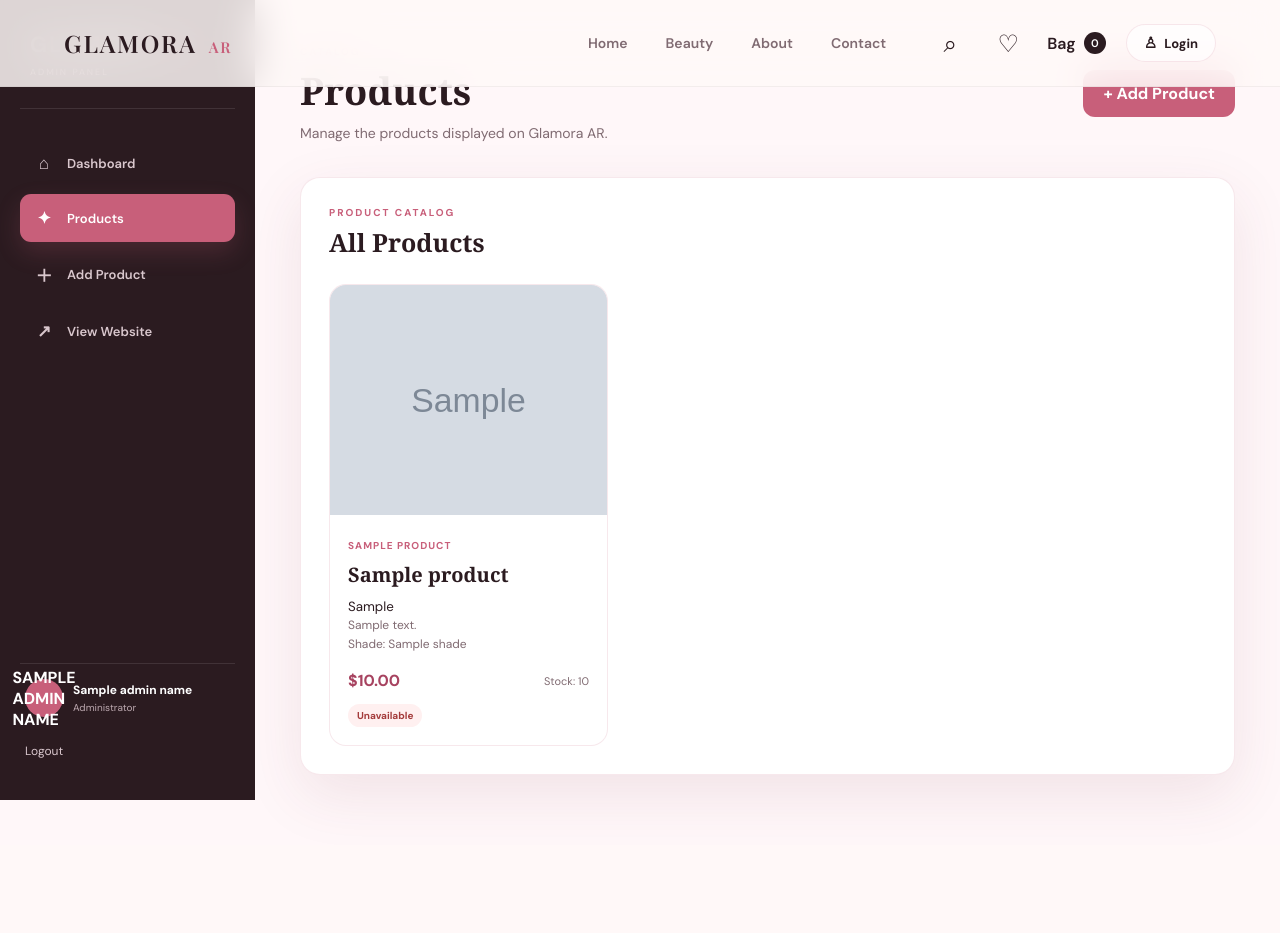
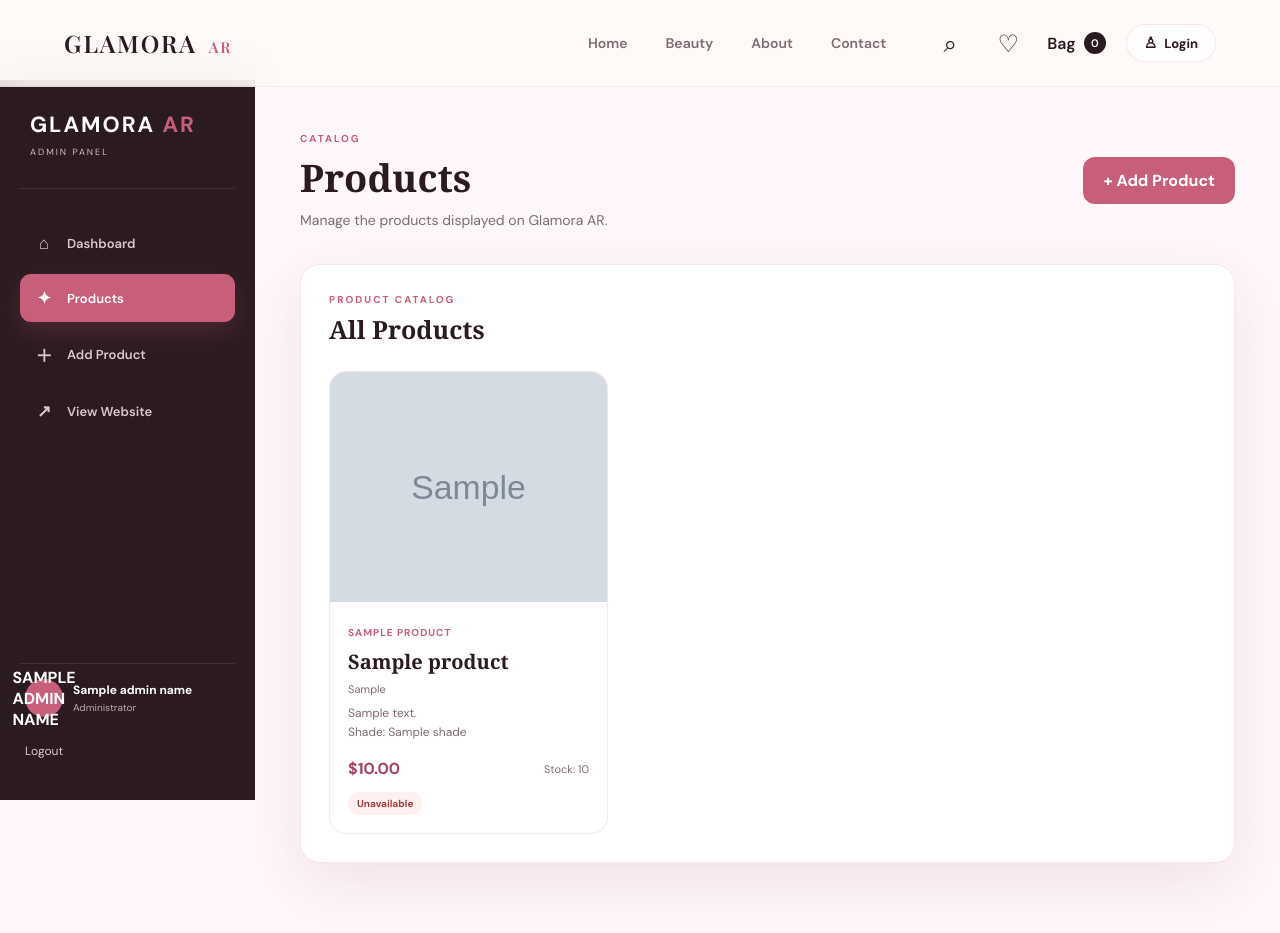
Before and after one commit to Dipika-sigdel7/Glamora-AR, a Flask app: template templates/admin/products.html in a window 1280 px wide. Before the commit the page ends 800 px from the top, so only its background shows below. Run offline with Flask 3, Linux system fonts and the light colour scheme; the template is opened without the code that fills it: most values are stand-ins (such as "Sample title", 1, 10 or a date in 2020); grey boxes marked "Sample" are stand-in pictures.

Commit message:
Initial commit

```diff
--- a/static/css/admin.css
+++ b/static/css/admin.css
@@ -13,6 +13,10 @@
     --admin-transition: 0.3s cubic-bezier(0.22, 1, 0.36, 1);
 }
 
+
+/* =========================================================
+   GLOBAL
+   ========================================================= */
 
 * {
     box-sizing: border-box;
@@ -46,9 +50,11 @@ a {
 
 .admin-auth-page {
     min-height: 100vh;
+
     display: flex;
     align-items: center;
     justify-content: center;
+
     background:
         radial-gradient(
             circle at top left,
@@ -61,6 +67,7 @@ a {
             transparent 35%
         ),
         var(--admin-bg);
+
     overflow: hidden;
 }
 
@@ -234,6 +241,7 @@ a {
     outline: none;
     color: var(--admin-text);
     font: inherit;
+
     transition:
         border-color var(--admin-transition),
         box-shadow var(--admin-transition);
@@ -258,16 +266,21 @@ a {
 .admin-primary-button {
     border: 0;
     cursor: pointer;
+
     display: inline-flex;
     align-items: center;
     justify-content: center;
     gap: 12px;
+
     background: var(--admin-accent);
     color: white;
+
     border-radius: 12px;
     padding: 13px 20px;
+
     font: inherit;
     font-weight: 700;
+
     transition:
         transform var(--admin-transition),
         background var(--admin-transition),
@@ -336,7 +349,7 @@ a {
 
 
 /* =========================================================
-   ADMIN LAYOUT
+   ADMIN PAGE
    ========================================================= */
 
 .admin-page {
@@ -345,17 +358,73 @@ a {
 }
 
 
+/* =========================================================
+   WEBSITE HEADER
+   IMPORTANT:
+   The Home-page navbar must remain above the admin layout.
+   ========================================================= */
+
+.admin-page .navbar {
+    position: relative;
+    top: auto;
+    left: auto;
+    width: 100%;
+    z-index: 100;
+}
+
+
+.admin-page .navbar .logo {
+    text-decoration: none;
+}
+
+
+.admin-page .navbar .nav-links a {
+    text-decoration: none;
+}
+
+
+.admin-page .navbar .nav-actions button,
+.admin-page .navbar .nav-actions a {
+    text-decoration: none;
+}
+
+
+/* =========================================================
+   ADMIN LAYOUT
+   ========================================================= */
+
+.admin-layout {
+    position: relative;
+    min-height: calc(100vh - 80px);
+}
+
+
+/* =========================================================
+   ADMIN SIDEBAR
+   ========================================================= */
+
 .admin-sidebar {
     position: fixed;
-    top: 0;
+
+    /*
+       IMPORTANT:
+       Start below the website navbar.
+    */
+    top: 80px;
+
     left: 0;
+
     width: 255px;
-    height: 100vh;
+    height: calc(100vh - 80px);
+
     background: var(--admin-sidebar);
     color: white;
+
     padding: 30px 20px;
+
     display: flex;
     flex-direction: column;
+
     z-index: 20;
 }
 
@@ -394,11 +463,16 @@ a {
     display: flex;
     align-items: center;
     gap: 13px;
+
     padding: 13px 14px;
+
     border-radius: 11px;
+
     color: #d9c7cd;
+
     font-size: 13px;
     font-weight: 600;
+
     transition:
         background var(--admin-transition),
         color var(--admin-transition),
@@ -436,7 +510,9 @@ a {
     display: flex;
     align-items: center;
     gap: 10px;
+
     padding: 15px 5px;
+
     border-top: 1px solid rgba(255,255,255,0.10);
 }
 
@@ -444,11 +520,15 @@ a {
 .admin-avatar {
     width: 38px;
     height: 38px;
+
     border-radius: 50%;
+
     background: var(--admin-accent);
+
     display: flex;
     align-items: center;
     justify-content: center;
+
     font-weight: 800;
 }
 
@@ -470,6 +550,7 @@ a {
 .admin-logout {
     display: block;
     padding: 11px 5px;
+
     color: #d9c7cd;
     font-size: 12px;
 }
@@ -480,9 +561,15 @@ a {
 }
 
 
+/* =========================================================
+   ADMIN MAIN
+   ========================================================= */
+
 .admin-main {
     margin-left: 255px;
-    min-height: 100vh;
+
+    min-height: calc(100vh - 80px);
+
     padding: 45px;
 }
 
@@ -491,14 +578,18 @@ a {
     display: flex;
     align-items: center;
     justify-content: space-between;
+
     gap: 25px;
+
     margin-bottom: 35px;
 }
 
 
 .admin-eyebrow {
     margin: 0 0 6px;
+
     color: var(--admin-accent);
+
     font-size: 10px;
     font-weight: 800;
     letter-spacing: 2px;
@@ -507,14 +598,18 @@ a {
 
 .admin-topbar h1 {
     margin: 0;
+
     font-family: Georgia, serif;
+
     font-size: 38px;
 }
 
 
 .admin-welcome {
     margin: 8px 0 0;
+
     color: var(--admin-muted);
+
     font-size: 14px;
 }
 
@@ -535,11 +630,16 @@ a {
     display: flex;
     align-items: center;
     gap: 15px;
+
     padding: 22px;
+
     background: var(--admin-card);
+
     border: 1px solid var(--admin-border);
     border-radius: var(--admin-radius);
+
     box-shadow: var(--admin-shadow);
+
     transition:
         transform var(--admin-transition);
 }
@@ -553,13 +653,18 @@ a {
 .stat-icon {
     width: 46px;
     height: 46px;
+
     flex-shrink: 0;
+
     display: flex;
     align-items: center;
     justify-content: center;
+
     border-radius: 13px;
+
     background: var(--admin-soft);
     color: var(--admin-accent);
+
     font-size: 20px;
 }
 
@@ -584,10 +689,14 @@ a {
 
 .admin-content-card {
     background: var(--admin-card);
+
     border: 1px solid var(--admin-border);
     border-radius: var(--admin-radius);
+
     padding: 28px;
+
     box-shadow: var(--admin-shadow);
+
     margin-bottom: 25px;
 }
 
@@ -596,14 +705,18 @@ a {
     display: flex;
     align-items: center;
     justify-content: space-between;
+
     gap: 20px;
+
     margin-bottom: 25px;
 }
 
 
 .admin-section-header h2 {
     margin: 0;
+
     font-family: Georgia, serif;
+
     font-size: 25px;
 }
 
@@ -634,26 +747,42 @@ a {
 .admin-table-head,
 .admin-table-row {
     min-width: 750px;
+
     display: grid;
-    grid-template-columns: 2fr 1.2fr 0.9fr 0.8fr 1fr;
+
+    grid-template-columns:
+        2fr
+        1.2fr
+        0.9fr
+        0.8fr
+        1fr;
+
     align-items: center;
+
     gap: 20px;
 }
 
 
 .admin-table-head {
     padding: 0 15px 13px;
+
     border-bottom: 1px solid var(--admin-border);
+
     color: var(--admin-muted);
+
     font-size: 11px;
     font-weight: 700;
+
     text-transform: uppercase;
 }
 
 
 .admin-table-row {
     padding: 15px;
-    border-bottom: 1px solid rgba(200,95,122,0.08);
+
+    border-bottom:
+        1px solid rgba(200,95,122,0.08);
+
     font-size: 13px;
 }
 
@@ -674,8 +803,11 @@ a {
 .admin-product-placeholder {
     width: 48px;
     height: 48px;
+
     object-fit: cover;
+
     border-radius: 11px;
+
     background: var(--admin-soft);
 }
 
@@ -684,6 +816,7 @@ a {
     display: flex;
     align-items: center;
     justify-content: center;
+
     color: var(--admin-accent);
 }
 
@@ -695,18 +828,25 @@ a {
 
 .admin-product-name small {
     display: block;
+
     margin-top: 3px;
+
     color: var(--admin-muted);
+
     font-size: 10px;
 }
 
 
 .status {
     display: inline-flex;
+
     align-items: center;
     justify-content: center;
+
     padding: 5px 9px;
+
     border-radius: 30px;
+
     font-size: 10px;
     font-weight: 700;
 }
@@ -730,16 +870,23 @@ a {
 
 .admin-product-grid {
     display: grid;
-    grid-template-columns: repeat(3, 1fr);
+
+    grid-template-columns:
+        repeat(3, 1fr);
+
     gap: 20px;
 }
 
 
 .admin-product-card {
     overflow: hidden;
+
     border: 1px solid var(--admin-border);
+
     border-radius: 17px;
+
     background: white;
+
     transition:
         transform var(--admin-transition),
         box-shadow var(--admin-transition);
@@ -772,32 +919,53 @@ a {
 
 .product-category {
     color: var(--admin-accent);
+
     font-size: 10px;
     font-weight: 800;
+
     text-transform: uppercase;
+
     letter-spacing: 1px;
 }
 
 
 .admin-product-card h3 {
     margin: 7px 0;
+
     font-family: Georgia, serif;
+
     font-size: 20px;
 }
 
 
 .admin-product-card p {
     margin: 0;
+
     color: var(--admin-muted);
+
     font-size: 12px;
+
     line-height: 1.6;
+}
+
+
+.admin-product-card-content small {
+    display: block;
+
+    margin-bottom: 8px;
+
+    color: var(--admin-muted);
+
+    font-size: 11px;
 }
 
 
 .product-meta {
     display: flex;
+
     align-items: center;
     justify-content: space-between;
+
     margin: 16px 0 12px;
 }
 
@@ -809,6 +977,7 @@ a {
 
 .product-meta span {
     color: var(--admin-muted);
+
     font-size: 11px;
 }
 
@@ -819,6 +988,7 @@ a {
 
 .admin-empty-state {
     text-align: center;
+
     padding: 55px 20px;
 }
 
@@ -826,29 +996,41 @@ a {
 .empty-icon {
     width: 70px;
     height: 70px;
+
     margin: 0 auto 18px;
+
     display: flex;
     align-items: center;
     justify-content: center;
+
     border-radius: 50%;
+
     background: var(--admin-soft);
+
     color: var(--admin-accent);
+
     font-size: 28px;
 }
 
 
 .admin-empty-state h3 {
     margin: 0;
+
     font-family: Georgia, serif;
+
     font-size: 24px;
 }
 
 
 .admin-empty-state p {
     max-width: 450px;
+
     margin: 10px auto 22px;
+
     color: var(--admin-muted);
+
     font-size: 13px;
+
     line-height: 1.7;
 }
 
@@ -864,7 +1046,10 @@ a {
 
 .admin-form-grid {
     display: grid;
-    grid-template-columns: repeat(2, 1fr);
+
+    grid-template-columns:
+        repeat(2, 1fr);
+
     gap: 20px;
 }
 
@@ -876,8 +1061,11 @@ a {
 
 .checkbox-label {
     display: flex;
+
     align-items: center;
+
     gap: 10px;
+
     cursor: pointer;
 }
 
@@ -885,6 +1073,7 @@ a {
 .checkbox-label input {
     width: 17px;
     height: 17px;
+
     accent-color: var(--admin-accent);
 }
 
@@ -896,16 +1085,28 @@ a {
 
 .image-upload-box {
     min-height: 240px;
-    border: 2px dashed rgba(200, 95, 122, 0.25);
+
+    border:
+        2px dashed rgba(200, 95, 122, 0.25);
+
     border-radius: 18px;
+
     background: var(--admin-bg);
+
     display: flex;
+
     flex-direction: column;
+
     align-items: center;
+
     justify-content: center;
+
     gap: 8px;
+
     text-align: center;
+
     cursor: pointer;
+
     transition:
         border-color var(--admin-transition),
         background var(--admin-transition);
@@ -921,12 +1122,18 @@ a {
 .upload-icon {
     width: 50px;
     height: 50px;
+
     display: flex;
+
     align-items: center;
     justify-content: center;
+
     border-radius: 50%;
+
     background: white;
+
     color: var(--admin-accent);
+
     font-size: 24px;
 }
 
@@ -944,10 +1151,15 @@ a {
 
 .upload-button {
     margin-top: 8px;
+
     background: var(--admin-accent);
+
     color: white;
+
     padding: 9px 15px;
+
     border-radius: 9px;
+
     font-size: 11px;
     font-weight: 700;
 }
@@ -955,17 +1167,25 @@ a {
 
 .image-preview-grid {
     display: grid;
-    grid-template-columns: repeat(5, 1fr);
+
+    grid-template-columns:
+        repeat(5, 1fr);
+
     gap: 12px;
+
     margin-top: 18px;
 }
 
 
 .image-preview {
     position: relative;
+
     aspect-ratio: 1;
+
     border-radius: 13px;
+
     overflow: hidden;
+
     border: 1px solid var(--admin-border);
 }
 
@@ -973,41 +1193,59 @@ a {
 .image-preview img {
     width: 100%;
     height: 100%;
+
     object-fit: cover;
 }
 
 
 .image-preview span {
     position: absolute;
+
     bottom: 7px;
     left: 7px;
     right: 7px;
+
     padding: 4px;
+
     text-align: center;
+
     border-radius: 6px;
+
     background: rgba(43,27,32,0.75);
+
     color: white;
+
     font-size: 9px;
 }
 
 
 .admin-form-actions {
     display: flex;
+
     justify-content: flex-end;
+
     gap: 12px;
+
     padding-bottom: 40px;
 }
 
 
 .admin-secondary-button {
     display: inline-flex;
+
     align-items: center;
     justify-content: center;
+
     padding: 13px 20px;
+
     border-radius: 12px;
+
     border: 1px solid var(--admin-border);
+
     background: white;
+
     color: var(--admin-muted);
+
     font-size: 13px;
     font-weight: 700;
 }
@@ -1020,11 +1258,14 @@ a {
 @media (max-width: 1100px) {
 
     .admin-stats {
-        grid-template-columns: repeat(2, 1fr);
+        grid-template-columns:
+            repeat(2, 1fr);
     }
 
+
     .admin-product-grid {
-        grid-template-columns: repeat(2, 1fr);
+        grid-template-columns:
+            repeat(2, 1fr);
     }
 
 }
@@ -1032,34 +1273,65 @@ a {
 
 @media (max-width: 800px) {
 
+
+    /* ================================================
+       HOME HEADER
+       ================================================ */
+
+    .admin-page .navbar {
+        position: relative;
+    }
+
+
+    /* ================================================
+       SIDEBAR
+       ================================================ */
+
     .admin-sidebar {
         position: relative;
+
+        top: auto;
+        left: auto;
+
         width: 100%;
         height: auto;
     }
 
+
     .admin-navigation {
         flex-direction: row;
+
         overflow-x: auto;
     }
+
 
     .admin-sidebar-bottom {
         margin-top: 20px;
     }
 
+
+    /* ================================================
+       MAIN
+       ================================================ */
+
     .admin-main {
         margin-left: 0;
+
         padding: 25px 18px;
     }
 
+
     .admin-topbar {
         align-items: flex-start;
+
         flex-direction: column;
     }
+
 
     .admin-form-grid {
         grid-template-columns: 1fr;
     }
+
 
     .full-width {
         grid-column: auto;
@@ -1070,33 +1342,42 @@ a {
 
 @media (max-width: 600px) {
 
+
     .admin-login-card {
         padding: 30px 22px;
     }
+
 
     .admin-topbar h1 {
         font-size: 31px;
     }
 
+
     .admin-stats {
         grid-template-columns: 1fr;
     }
+
 
     .admin-product-grid {
         grid-template-columns: 1fr;
     }
 
+
     .admin-content-card {
         padding: 20px 15px;
     }
 
+
     .image-preview-grid {
-        grid-template-columns: repeat(2, 1fr);
+        grid-template-columns:
+            repeat(2, 1fr);
     }
+
 
     .admin-form-actions {
         flex-direction: column-reverse;
     }
+
 
     .admin-form-actions a,
     .admin-form-actions button {
```
